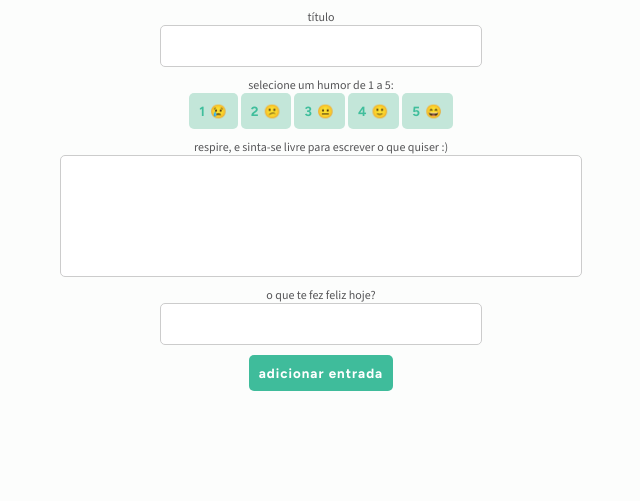
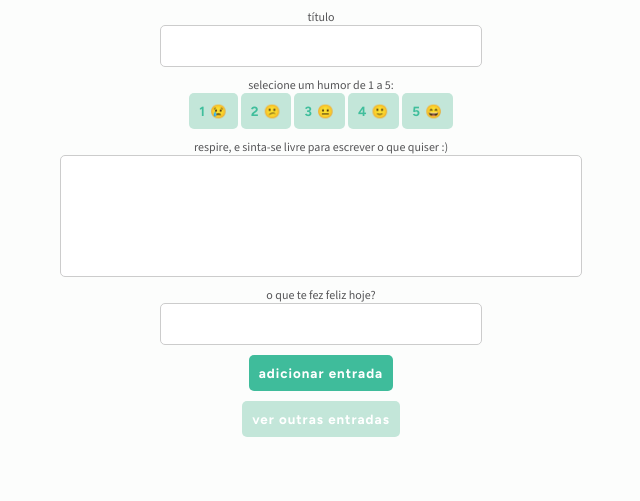
Before and after one commit to viniciuscavalcante1/fiap2sioa-gs-diariamente, a FastAPI app: template templates/diario.html in a window 1280 px wide. Shown: the part 134-635 px from the top of the page, without its empty margins (319-959 px from the left). Run offline with FastAPI, Linux system fonts and the light colour scheme; the template is opened without the code that fills it, so the values that code supplies are empty.

Commit message:
templates -> diario: add botão ver entradas

```diff
--- a/server/routes/diario.py
+++ b/server/routes/diario.py
@@ -17,7 +17,7 @@ def index(request: Request,
     from server.routes.login import email_usuario
     if usuario_autenticado:
         if email_usuario == email:
-            context = {'request': request}
+            context = {'request': request, 'email': email}
             return templates.TemplateResponse('diario.html', context, status_code=200)
         else:
             # TODO: trocar esse HTTPException por uma página bonitinha de erro
--- a/static/css/diario.css
+++ b/static/css/diario.css
@@ -118,6 +118,11 @@ a:focus {
   display: flex;
 }
 
+.botao-entradas-anteriores{
+  background-color: #c3e6d9 !important;
+  margin-top: 10px;
+}
+
 ::-webkit-scrollbar {
   width: 12px;
 }
--- /dev/null
+++ b/static/js/diario.js
@@ -0,0 +1,11 @@
+function selecionarHumor(valor) {
+    document.getElementById("humor").value = valor;
+    document.querySelectorAll('.humor-buttons button').forEach(btn => {
+        btn.style.backgroundColor = btn.innerText.includes(valor) ? '#3fbc9b' : '#c3e6d9'; // Muda a cor para verde se o botão corresponder ao valor selecionado
+        btn.style.color = btn.innerText.includes(valor) ? '#fff' : '#40be9c'; // Muda a cor do texto para branco se o botão estiver selecionado
+    });
+}
+
+function redirecionarParaEntradasAnteriores(email) {
+    window.location.href = "/diario/entradas?email=" + email;
+}
--- a/templates/diario.html
+++ b/templates/diario.html
@@ -3,7 +3,8 @@
 <head>
   <meta charset="UTF-8">
   <title>Diário</title>
-  <link rel="stylesheet" href="../static/css/diario.css?v=11">
+  <link rel="stylesheet" href="../static/css/diario.css?v=12">
+  <script src="../static/js/diario.js?v=1"></script>
 </head>
 <body>
   <div class="container">
@@ -32,16 +33,8 @@
 
       <button type="submit">adicionar entrada</button>
     </form>
+        <button onclick="redirecionarParaEntradasAnteriores('{{ email }}')" class="botao-entradas-anteriores">ver outras entradas</button>
+
   </div>
-
-  <script>
-    function selecionarHumor(valor) {
-      document.getElementById("humor").value = valor;
-      document.querySelectorAll('.humor-buttons button').forEach(btn => {
-        btn.style.backgroundColor = btn.innerText.includes(valor) ? '#3fbc9b' : '#c3e6d9'; // Muda a cor para verde se o botão corresponder ao valor selecionado
-        btn.style.color = btn.innerText.includes(valor) ? '#fff' : '#40be9c'; // Muda a cor do texto para branco se o botão estiver selecionado
-      });
-    }
-  </script>
 </body>
 </html>
```
Also changed, not shown: data/entradas_diario.json (+16 -0 lines).
